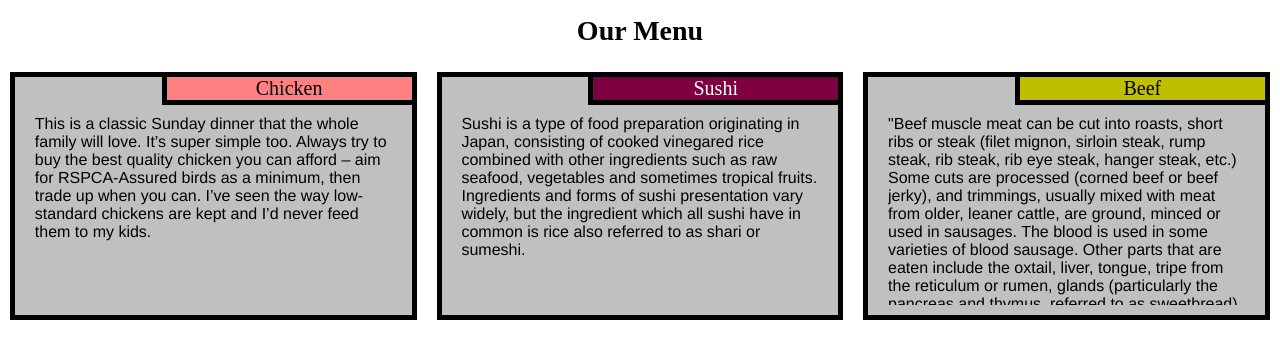
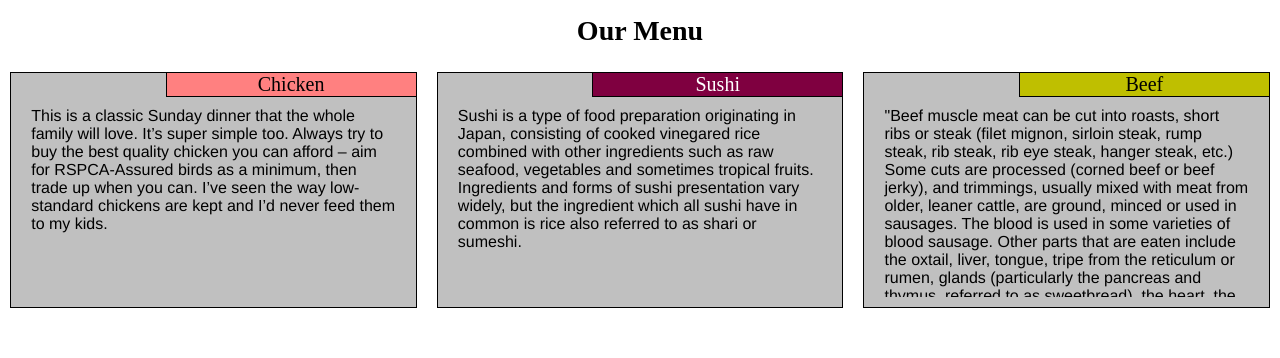
Before and after one commit to schindler/coursera-test, a plain HTML site: page module2-solution/index.html in a window 1280 px wide. Drawn offline with Linux system fonts and the light colour scheme.

Commit message:
borders corrections 5 -> 1 px

```diff
--- a/module2-solution/css/stylesheet.css
+++ b/module2-solution/css/stylesheet.css
@@ -37,10 +37,10 @@ section:nth-child(3) p:nth-child(1) {
     width : 250px;
     text-align: center;
     float : right;
-    border-left-width: 5px;
+    border-left-width: 1px;
     border-left-style: solid;
     border-left-color: black;
-    border-bottom-width: 5px;
+    border-bottom-width: 1px;
     border-bottom-style: solid;
     border-bottom-color: black;
 }
@@ -62,7 +62,7 @@ section:nth-child(3) p:nth-child(1) {
 }
 
 .cset {
-	border: 5px solid black;
+	border: 1px solid black;
 	position: relative;
 	background-color: #C0C0C0;
     margin: 10px;
```
Also changed, not shown: module2-solution/index.html (line endings or trailing spaces).
